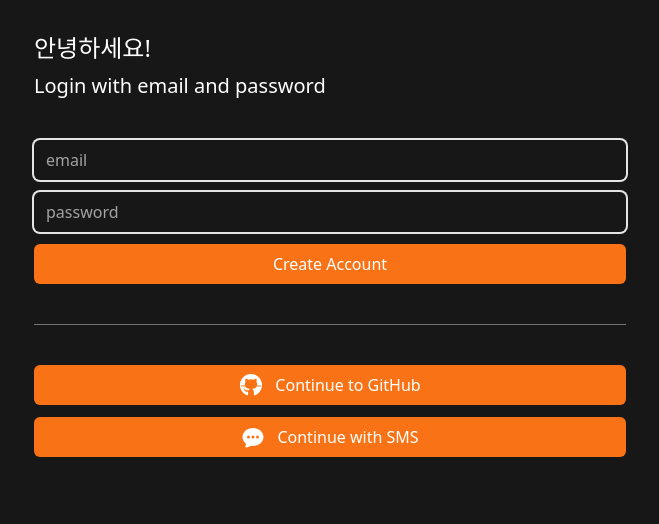
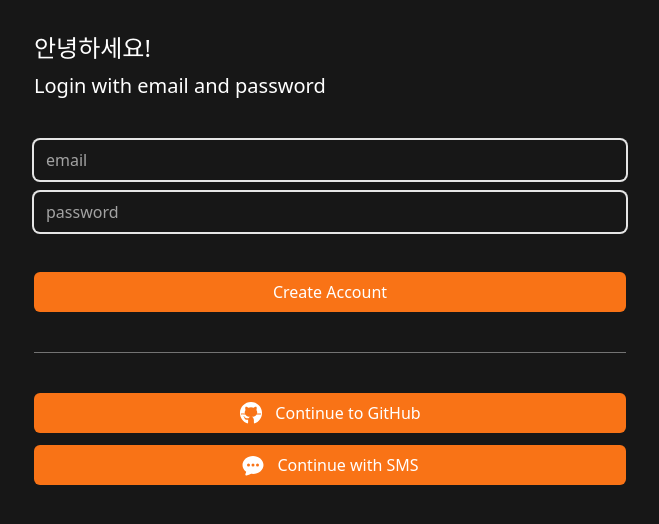
Before and after one commit to pvvng/carrot-market, a Next.js app: page /login in a window 1280 px wide. Shown: the top 524 px of the page, without its empty margins (310-969 px from the left). Built offline with nearby package versions, Linux system fonts and the light colour scheme.

Commit message:
Route handler

```diff
--- /dev/null
+++ b/app/api/users/route.ts
@@ -0,0 +1,19 @@
+import { NextRequest } from "next/server";
+
+export async function GET(req: NextRequest) {
+  console.log(req);
+
+  return Response.json({
+    ok: true,
+  });
+}
+
+export async function POST(req: NextRequest) {
+  // read req cookies
+  // const cookies = req.cookies.get("cookie name");
+
+  // read req body
+  const data = await req.json();
+
+  return Response.json(data);
+}
--- a/app/login/page.tsx
+++ b/app/login/page.tsx
@@ -1,8 +1,22 @@
+"use client";
+
 import FormButton from "@/components/form-btn";
 import FormInput from "@/components/form-input";
 import SocialLogin from "@/components/social-login";
 
 export default function Login() {
+  const onclick = async () => {
+    const response = await fetch("/api/users", {
+      method: "POST",
+      body: JSON.stringify({
+        username: "kim",
+        password: "21230",
+      }),
+    });
+    const data = await response.json();
+    console.log(data);
+  };
+
   return (
     <div className="flex flex-col gap-10 py-8 px-6">
       <div className="flex flex-col gap-2 *:font-medium">
@@ -17,8 +31,10 @@ export default function Login() {
           required
           errors={[]}
         />
+      </form>
+      <span onClick={onclick}>
         <FormButton text="Create Account" isLoading={false} />
-      </form>
+      </span>
       <SocialLogin />
     </div>
   );
```
Also changed, not shown: 1 other file (tests, documents, lock files or other folders).
